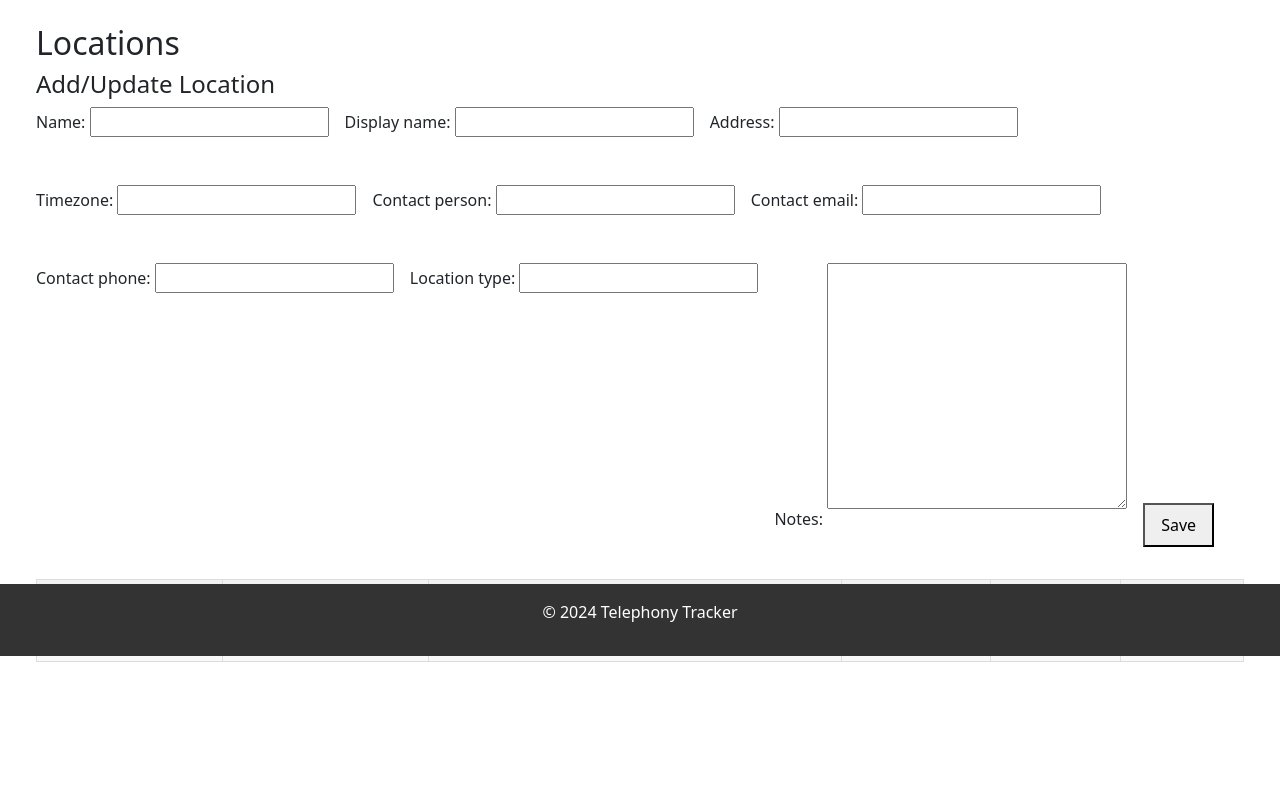
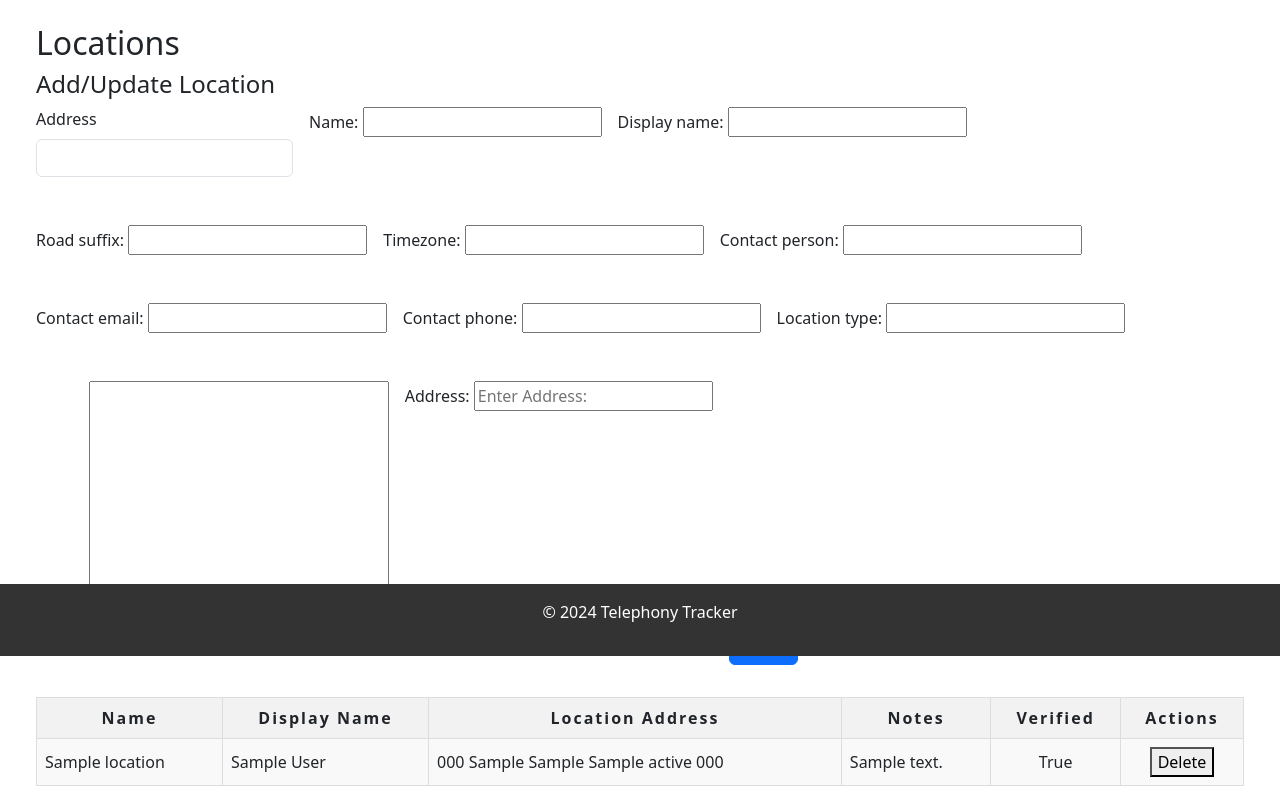
Before and after one commit to cschrachta/telephony_tracker_python, a Django app: page /locations/ in a window 1280 px wide. Shown: the part 144-954 px from the top of the page. Before the commit the page ends 806 px from the top, so only its background shows below. Run offline with Django 5.2, Linux system fonts and the light colour scheme; tables that the repository leaves empty hold one stand-in row (values such as "Sample post"); some libraries are stand-ins or nearby versions.

Commit message:
updated locations output to not diaplay 'None' when no data present

```diff
--- a/telephony/forms.py
+++ b/telephony/forms.py
@@ -22,8 +22,7 @@
 
 class LocationForm(forms.ModelForm):
 
-    #address = forms.CharField(required=True, widget=forms.TextInput(attrs={'placeholder': 'Enter Address:'}))
-    address = forms.CharField(max_length=255, required=True)
+    address = forms.CharField(max_length=255, required=True, widget=forms.TextInput(attrs={'id': 'id_address', 'placeholder': 'Enter Address:'}))
 
     def __init__(self, *args, **kwargs):
         super(LocationForm, self).__init__(*args, **kwargs)
@@ -32,7 +31,7 @@
             self.fields['address'].initial = address
 
     def clean_address(self):
-        address = self.cleaned_data['address']
+        address = self.cleaned_data.get['address']
         gmaps = googlemaps.Client(key=settings.GOOGLE_API_KEY)
         geocode_result = gmaps.geocode(address)
 
@@ -42,18 +41,33 @@
         # Extract address components from the geocode result
         geo_location = geocode_result[0]['geometry']['location']
         address_components = geocode_result[0]['address_components']
-        address_dict = {component['types'][0]: component['short_name'] for component in address_components}
-        address_components = geocode_result[0]['address_components']
+
+        components = {
+            'street_number': 'short_name',
+            'route': 'long_name',
+            'locality': 'long_name',
+            'administrative_area_level_1': 'short_name',
+            'administrative_area_level_1_full': 'long_name',  # To get full state name
+            'postal_code': 'short_name',
+            'country': 'long_name',
+        }
+        address = {}
+        for component in address_components:
+            address_type = component['types'][0]
+            if address_type in components:
+                address[address_type] = component[components[address_type]]
+
         self.cleaned_data['latitude'] = geo_location['lat']
         self.cleaned_data['longitude'] = geo_location['lng']
         self.cleaned_data['verified_location'] = True  # Set verified_location to True if coordinates are available
         # Set the validated address components to the form fields
-        self.cleaned_data['house_number'] = address_dict.get('street_number', '')
-        self.cleaned_data['road'] = address_dict.get('route', '')
-        self.cleaned_data['city'] = address_dict.get('locality', '')
-        self.cleaned_data['state'] = address_dict.get('administrative_area_level_1', '')
-        self.cleaned_data['state_abbreviation'] = address_dict.get('administrative_area_level_1', '')
-        self.cleaned_data['postcode'] = address_dict.get('postal_code', '')
+        self.cleaned_data['house_number'] = address.get('street_number', '')
+        self.cleaned_data['road'] = address.get('route', '')
+        self.cleaned_data['city'] = address.get('locality', '')
+        self.cleaned_data['state'] = address.get('administrative_area_level_1_full', '')
+        self.cleaned_data['state_abbreviation'] = address.get('administrative_area_level_1', '')
+        self.cleaned_data['postcode'] = address.get('postal_code', '')
+        self.cleaned_data['country'] = address.get('country', '')
 
         for component in address_components:
             if 'locality' in component['types']:
@@ -103,33 +117,25 @@
             location.save()
         return location
 
-    # class Meta:
-    #     model = Location
-    #     fields = [
-    #         'name',
-    #         'display_name',
-    #         'address',
-    #         'house_number',
-    #         'road',
-    #         'city',
-    #         'state',
-    #         'state_abbreviation',
-    #         'postcode',
-    #         'country',
-    #         'timezone',
-    #         'contact_person',
-    #         'contact_email',
-    #         'contact_phone',
-    #         'location_type',
-    #         'notes',
-    #     ]
+        if 'address' in self.cleaned_data:
+            instance.verified_location = True  # Assuming address validation succeeds
+        if commit:
+            instance.save()
+        return instance
 
     class Meta:
         model = Location
         fields = [
             'name',
             'display_name',
-            'address',
+            'house_number',
+            'road',
+            'road_suffix',
+            'city',
+            'state',
+            'state_abbreviation',
+            'postcode',
+            'country',
             'timezone',
             'contact_person',
             'contact_email',
--- a/telephony/templates/telephony/_navbar.html
+++ b/telephony/templates/telephony/_navbar.html
@@ -1,6 +1,6 @@
 <nav class="navbar navbar-expand-lg navbar-light bg-light">
   <div class="container-fluid">
-    <a class="navbar-brand" href="/">Home</a>
+    <a class="navbar-brand" href="{% url 'index' %}">Home</a>
     <button class="navbar-toggler" type="button" data-bs-toggle="collapse" data-bs-target="#navbarNavDropdown"
       aria-controls="navbarNavDropdown" aria-expanded="false" aria-label="Toggle navigation">
       <span class="navbar-toggler-icon"></span>
@@ -8,8 +8,7 @@
     <div class="collapse navbar-collapse" id="navbarNavDropdown">
       <ul class="navbar-nav me-auto mb-2 mb-lg-0">
         <li class="nav-item dropdown">
-          <a class="nav-link dropdown-toggle" href="#" id="navbarDropdownMenuLinkView" role="button"
-            data-bs-toggle="dropdown" aria-expanded="false">View</a>
+          <a class="nav-link dropdown-toggle" href="#" id="navbarDropdownMenuLinkView" role="button" data-bs-toggle="dropdown" aria-expanded="false">View</a>
           <ul class="dropdown-menu" aria-labelledby="navbarDropdownMenuLinkView">
             <li>
               <hr class="dropdown-divider">Administration
@@ -18,9 +17,7 @@
             <li><a class="dropdown-item" href="{% url 'phone_numbers' %}">Phone Numbers</a></li>
             <li><a class="dropdown-item" href="{% url 'service_provider' %}">Service Providers</a></li>
             <li><a class="dropdown-item" href="{% url 'circuits' %}">Circuits</a></li>
-            <li>
-              <hr class="dropdown-divider">Resources
-            </li>
+            <li><hr class="dropdown-divider">Resources</li>
             <li><a class="dropdown-item" href="{% url 'country_list' %}">Countries</a></li>
           </ul>
         </li>
@@ -28,9 +25,7 @@
           <a class="nav-link dropdown-toggle" href="#" id="navbarDropdownMenuLinkManage" role="button"
             data-bs-toggle="dropdown" aria-expanded="false">Manage</a>
           <ul class="dropdown-menu" aria-labelledby="navbarDropdownMenuLinkManage">
-            <li>
-              <hr class="dropdown-divider">Administration
-            </li>
+            <li><hr class="dropdown-divider">Administration</li>
             <li><a class="dropdown-item" href="{% url 'locations' %}">Locations</a></li>
             <li><a class="dropdown-item" href="{% url 'phone_numbers' %}">Phone Numbers</a></li>
             <li><a class="dropdown-item" href="{% url 'service_provider' %}">Service Providers</a></li>
--- a/telephony/templates/telephony/locations.html
+++ b/telephony/templates/telephony/locations.html
@@ -1,13 +1,17 @@
+
 {% extends 'telephony/base.html' %}
 
 {% block content %}
 <h2>Locations</h2>
 <h4>Add/Update Location</h4>
-<form method="post" action="" class="location-form" id="locationForm">
+<form method="post" action="" class="location-form">
   {% csrf_token %}
-  <input type="hidden" name="location_id" id="location_id">
+  <div class="mb-3">
+    <label for="id_address" class="form-label">Address</label>
+    <input type="text" class="form-control" id="id_address" name="address">
+  </div>
   {{ form.as_p }}
-  <button type="submit">Save</button>
+  <button type="submit" class="btn btn-primary">Save</button>
 </form>
 <table class="location-table">
   <tr class="location-th location-td">
@@ -19,17 +23,27 @@
     <th>Actions</th>
   </tr>
   {% for location in locations %}
-  <tr
-    onclick="populateForm({{ location.id }}, '{{ location.name }}', '{{ location.display_name }}', '{{ location.house_number }}', '{{ location.road }}', '{{ location.road_suffix }}', '{{ location.city }}', '{{ location.state_abbreviation }}', '{{ location.postcode }}', '{{ location.country.id }}', '{{ location.timezone }}', '{{ location.contact_person }}', '{{ location.contact_email }}', '{{ location.contact_phone }}', '{{ location.location_type }}', '{{ location.notes }}')">
+  <tr data-id="{{ location.id }}">
     <td>{{ location.name }}</td>
     <td>{{ location.display_name }}</td>
-    <td>{{ location.house_number }} {{ location.road }} {{ location.road_suffix }} {{ location.city }} {{ location.state_abbreviation }} {{ location.postcode }}</td>
+    <td>
+      {% if location.house_number %}{{ location.house_number }} {% endif %}
+      {% if location.road %}{{ location.road }}{% endif %}
+      {% if location.road_suffix %}{{ location.road_suffix }}{% endif %}
+      {% if location.city %}{{ location.city }}{% endif %}
+      {% if location.state_abbreviation %}{{ location.state_abbreviation }}{% endif %}
+      {% if location.postcode %}{{ location.postcode }}{% endif %}
+    </td>
     <td>{{ location.notes }}</td>
-    <td class="verified">{{ location.verified_location }}</td>
+    <td class="verified">
+      {% if location.verified_location %}
+      True
+      {% else %}
+      <button class="verify-btn" data-id="{{ location.id }}">Verify</button>
+      {% endif %}
+    </td>
     <td class="actions">
-      {% if not location.verified_location %}
-      <button type="button" onclick="verifyLocation({{ location.id }})">Verify Address</button>
-      {% endif %}
+      <button class="delete-btn" data-id="{{ location.id }}">Delete</button>
     </td>
   </tr>
   {% endfor %}
@@ -49,14 +63,12 @@
         return;
       }
 
-      // Extract address components and fill hidden fields
       var addressComponents = place.address_components;
       var components = {
         street_number: 'short_name',
         route: 'long_name',
         locality: 'long_name',
-        /* administrative_area_level_1: 'short_name', */
-        administrative_area_level_1: 'long_name',
+        administrative_area_level_1: 'short_name',
         postal_code: 'short_name',
         country: 'long_name',
       };
@@ -68,39 +80,63 @@
         }
       }
 
-      // Set the values to the form fields (adjust the field IDs as necessary)
       document.getElementById('id_house_number').value = address.street_number || '';
       document.getElementById('id_road').value = address.route || '';
       document.getElementById('id_city').value = address.locality || '';
-      document.getElementById('id_state').value = address.administrative_area_level_1 || '';
+      document.getElementById('id_state_abbreviation').value = address.administrative_area_level_1 || '';
       document.getElementById('id_postcode').value = address.postal_code || '';
       document.getElementById('id_country').value = address.country || '';
     });
   }
 
-  function populateForm(id, name, displayName, houseNumber, road, roadSuffix, city, state, postcode, countryId, timezone, contactPerson, contactEmail, contactPhone, locationType, notes) {
-    document.getElementById('location_id').value = id;
-    document.getElementById('id_name').value = name;
-    document.getElementById('id_display_name').value = displayName;
-    document.getElementById('id_house_number').value = houseNumber;
-    document.getElementById('id_road').value = road;
-    document.getElementById('id_road_suffix').value = roadSuffix;
-    document.getElementById('id_city').value = city;
-    document.getElementById('id_state').value = state;
-    document.getElementById('id_postcode').value = postcode;
-    document.getElementById('id_country').value = countryId;
-    document.getElementById('id_timezone').value = timezone;
-    document.getElementById('id_contact_person').value = contactPerson;
-    document.getElementById('id_contact_email').value = contactEmail;
-    document.getElementById('id_contact_phone').value = contactPhone;
-    document.getElementById('id_location_type').value = locationType;
-    document.getElementById('id_notes').value = notes;
-  }
+  document.addEventListener('DOMContentLoaded', function () {
+    initAutocomplete();
 
-  function verifyLocation(id) {
-    // Your verification logic here
-  }
+    document.querySelectorAll('.location-table tr[data-id]').forEach(function (row) {
+      row.addEventListener('click', function () {
+        var id = row.getAttribute('data-id');
+        fetch(`/locations/${id}/`).then(response => response.json()).then(data => {
+          document.getElementById('id_name').value = data.name;
+          document.getElementById('id_display_name').value = data.display_name;
+          document.getElementById('id_house_number').value = data.house_number;
+          document.getElementById('id_road').value = data.road;
+          document.getElementById('id_road_suffix').value = data.road_suffix;
+          document.getElementById('id_city').value = data.city;
+          document.getElementById('id_state_abbreviation').value = data.state_abbreviation;
+          document.getElementById('id_postcode').value = data.postcode;
+          document.getElementById('id_country').value = data.country;
+          document.getElementById('id_notes').value = data.notes;
+        });
+      });
+    });
 
-  google.maps.event.addDomListener(window, 'load', initAutocomplete);
+    document.querySelectorAll('.verify-btn').forEach(function (button) {
+      button.addEventListener('click', function (event) {
+        event.stopPropagation();
+        var id = button.getAttribute('data-id');
+        fetch(`/verify_location/${id}/`).then(response => response.json()).then(data => {
+          if (data.success) {
+            button.closest('td').innerText = 'True';
+          } else {
+            alert('Address verification failed.');
+          }
+        });
+      });
+    });
+
+    document.querySelectorAll('.delete-btn').forEach(function (button) {
+      button.addEventListener('click', function (event) {
+        event.stopPropagation();
+        var id = button.getAttribute('data-id');
+        fetch(`/delete_location/${id}/`, { method: 'DELETE' }).then(response => {
+          if (response.ok) {
+            button.closest('tr').remove();
+          } else {
+            alert('Failed to delete the location.');
+          }
+        });
+      });
+    });
+  });
 </script>
 {% endblock %}
--- a/telephony/urls.py
+++ b/telephony/urls.py
@@ -5,7 +5,9 @@
   path("", views.index, name="index"),
   path('locations/', views.locations, name='locations'),
   #path('locations/', views.location_list, name='location_list'),
-  path('verify_location/<int:location_id>/', views.verify_location_view, name='verify_location'),
+  path('locations/<int:location_id>/', views.get_location, name='get_location'),
+  path('verify_location/<int:location_id>/', views.verify_location, name='verify_location'),
+  path('delete_location/<int:location_id>/', views.delete_location, name='delete_location'),
   path('service_provider/', views.service_providers, name='service_provider'),
   path('circuits/', views.circuits, name='circuits'),
   path('phone_numbers/', views.phone_numbers, name='phone_numbers'),
--- a/telephony/views.py
+++ b/telephony/views.py
@@ -1,7 +1,8 @@
 from django.shortcuts import render, redirect, get_object_or_404
 from django.conf import settings
-from django.http import HttpResponse, HttpResponseRedirect
+from django.http import HttpResponse, HttpResponseRedirect, JsonResponse
 from django.contrib.auth.decorators import login_required
+from django.views.decorators.http import require_http_methods
 from django.core.management import call_command
 from django.db.models import Q
 from .models import Location, ServiceProvider, CircuitDetail, PhoneNumber, Country
@@ -30,23 +31,71 @@
 
 # views.py
 
+# def locations(request):
+#     locations = Location.objects.all()
+#     if request.method == 'POST':
+#         location_id = request.POST.get('location_id')
+#         if location_id:
+#             location = get_object_or_404(Location, pk=location_id)
+#             form = LocationForm(request.POST, instance=location)
+#         else:
+#             form = LocationForm(request.POST)
+
+#         if form.is_valid():
+#             form.save()
+#             return redirect('locations')
+#     else:
+#         form = LocationForm()
+
+#     return render(request, 'telephony/locations.html', {'form': form, 'locations': locations})
+
 def locations(request):
+    form = LocationForm(request.POST or None)
+    if form.is_valid():
+        location = form.save(commit=False)
+        location.verified_location = True  # Set to true if Google verification is successful
+        location.save()
     locations = Location.objects.all()
-    if request.method == 'POST':
-        location_id = request.POST.get('location_id')
-        if location_id:
-            location = get_object_or_404(Location, pk=location_id)
-            form = LocationForm(request.POST, instance=location)
-        else:
-            form = LocationForm(request.POST)
+    return render(request, 'telephony/locations.html', {'form': form, 'locations': locations})
 
-        if form.is_valid():
-            form.save()
-            return redirect('locations')
-    else:
-        form = LocationForm()
+@require_http_methods(["GET"])
+def get_location(request, location_id):
+    location = get_object_or_404(Location, pk=location_id)
+    data = {
+        'name': location.name,
+        'display_name': location.display_name,
+        'house_number': location.house_number,
+        'road': location.road,
+        'road_suffix': location.road_suffix,
+        'city': location.city,
+        'state_abbreviation': location.state_abbreviation,
+        'postcode': location.postcode,
+        'country': location.country.name,
+        'notes': location.notes,
+    }
+    return JsonResponse(data)
 
-    return render(request, 'telephony/locations.html', {'form': form, 'locations': locations})
+@require_http_methods(["GET"])
+def verify_location_view(request, location_id):
+    location = get_object_or_404(Location, pk=location_id)
+    # Call the Google API to verify the address and update the location
+    success = verify_address_with_google(location)
+    if success:
+        location.verified_location = True
+        location.save()
+    return JsonResponse({'success': success})
+
+@require_http_methods(["DELETE"])
+def delete_location(request, location_id):
+    location = get_object_or_404(Location, pk=location_id)
+    location.delete()
+    return JsonResponse({'success': True})
+
+def verify_address_with_google(location):
+    # Implement the actual verification logic with Google API
+    # Return True if the address is verified successfully, False otherwise
+    return True
+
 
 def service_providers(request):
     service_providers = ServiceProvider.objects.all()
```
